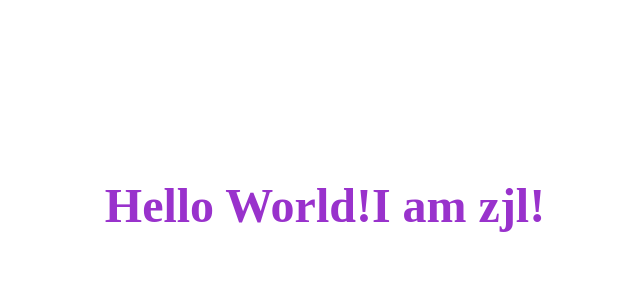
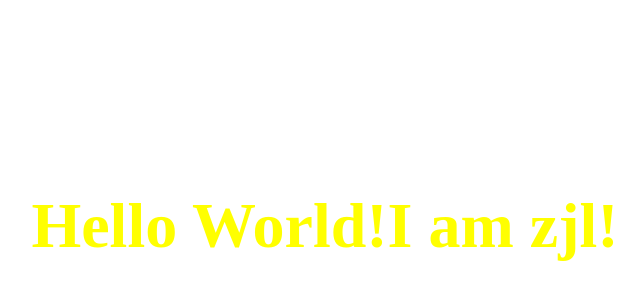
Before and after one commit to zhongjialing/zjl.github.io, a plain HTML site: page index.html in a window 1280 px wide. Shown: the part 54-354 px from the top of the page, without its empty margins (315-959 px from the left). Drawn offline with Linux system fonts and the light colour scheme.

Commit message:
Update main.css

```diff
--- a/main.css
+++ b/main.css
@@ -1,6 +1,6 @@
 h1 {
-    font-size: 3rem;
-    color: darkorchid;
+    font-size: 4rem;
+    color: yellow;
     text-align: center;
     position: relative;
     top: 200px;
```
